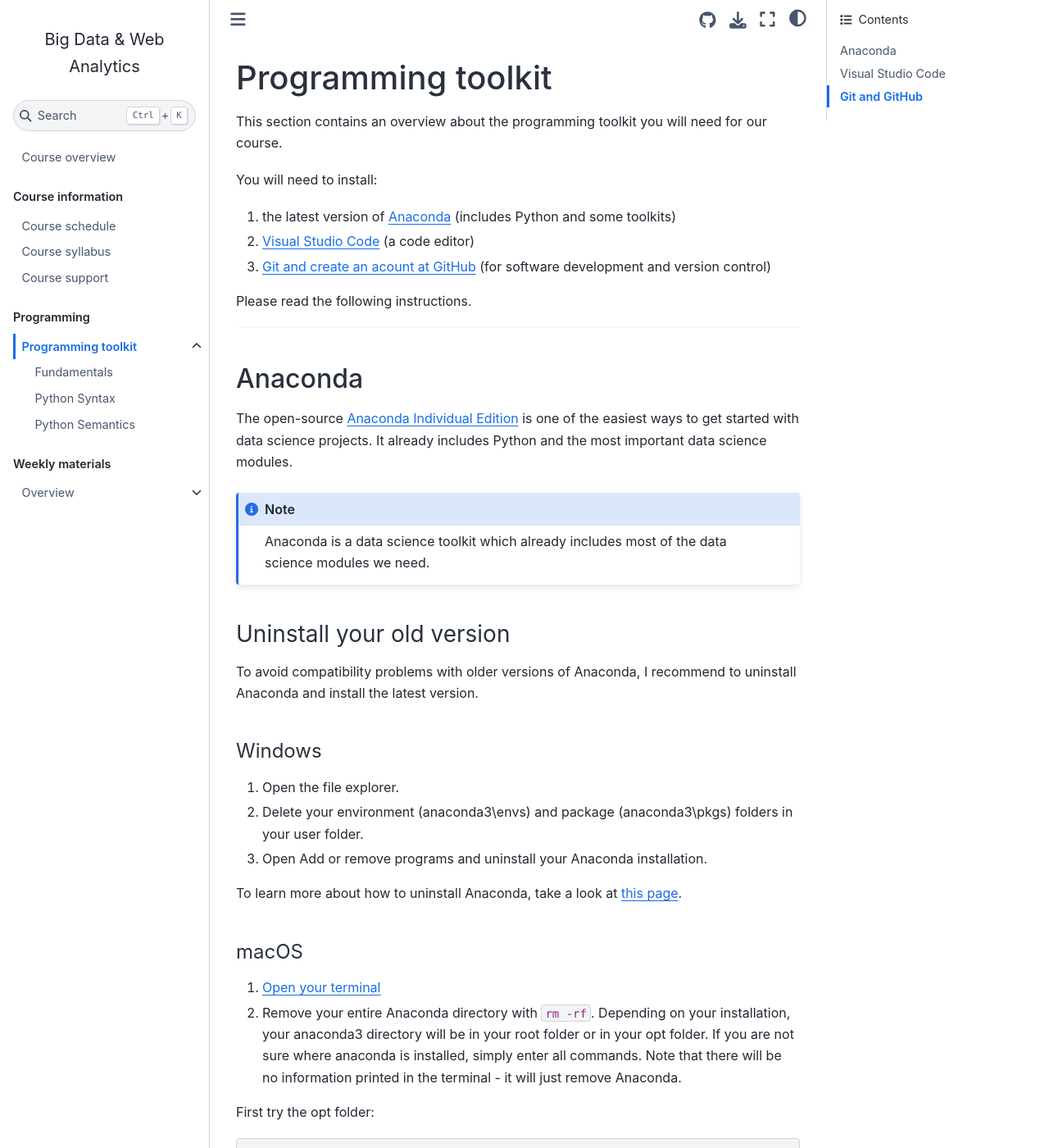
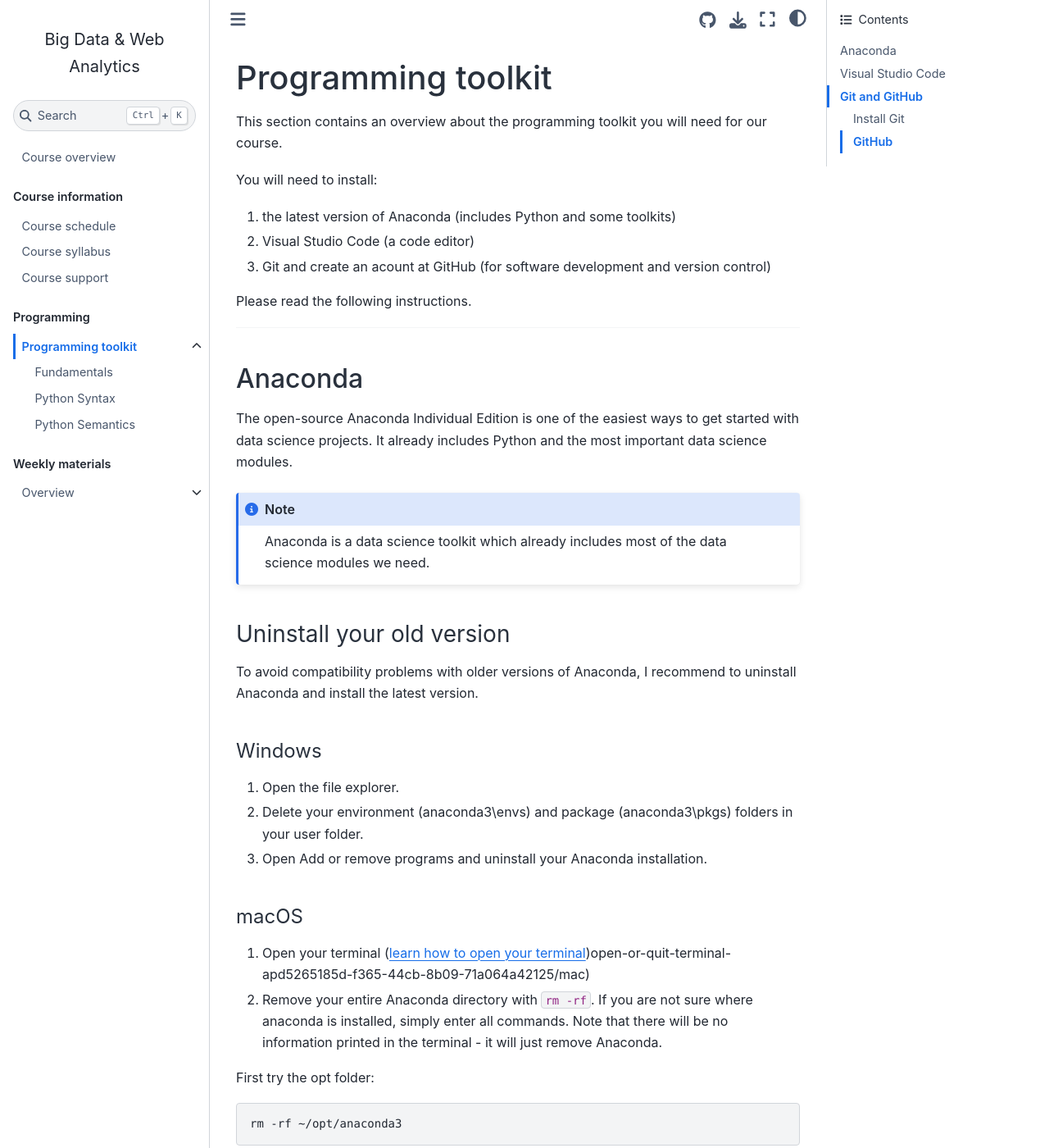
Before and after one commit to om2-ws22/website, a Jupyter Book: the page built from docs/programming-toolkit.md, in a window 1280 px wide and 1400 px high. Shown: the whole window at 82% size. Built offline with Jupyter Book 1.0.4 settings and Sphinx 7.4.7 and the Sphinx Book theme 1.1.4, drawn with Linux system fonts in a browser that asks for light colours; comment, search, counter and statistics services are not loaded; some of the changed text lies outside the part shown.

Commit message:
Update programming-toolkit.md

````diff
--- a/docs/programming-toolkit.md
+++ b/docs/programming-toolkit.md
@@ -4,9 +4,9 @@
 
 You will need to install:
 
-1. the latest version of [Anaconda](anaconda) (includes Python and some toolkits)
-2. [Visual Studio Code](vscode) (a code editor)
-3. [Git and create an acount at GitHub](github) (for software development and version control)
+1. the latest version of Anaconda (includes Python and some toolkits)
+2. Visual Studio Code (a code editor)
+3. Git and create an acount at GitHub (for software development and version control)
 
 Please read the following instructions.
 
@@ -15,7 +15,7 @@
 (anaconda)=
 ## Anaconda
 
-The open-source [Anaconda Individual Edition](https://www.anaconda.com/products/individual) is one of the easiest ways to get started with data science projects. It already includes Python and the most important data science modules.
+The open-source Anaconda Individual Edition is one of the easiest ways to get started with data science projects. It already includes Python and the most important data science modules.
 
 :::{note}
 Anaconda is a data science toolkit which already includes most of the data science modules we need.
@@ -32,12 +32,11 @@
 1. Delete your environment (anaconda3\envs) and package (anaconda3\pkgs) folders in your user folder.
 1. Open Add or remove programs and uninstall your Anaconda installation.
 
-To learn more about how to uninstall Anaconda, take a look at [this page](https://docs.anaconda.com/anaconda/install/uninstall/).
 
 #### macOS
 
-1. [Open your terminal](https://support.apple.com/guide/terminal/open-or-quit-terminal-apd5265185d-f365-44cb-8b09-71a064a42125/mac)
-1. Remove your entire Anaconda directory with `rm -rf`. Depending on your installation, your anaconda3 directory will be in your root folder or in your opt folder. If you are not sure where anaconda is installed, simply enter all commands. Note that there will be no information printed in the terminal - it will just remove Anaconda.
+1. Open your terminal ([learn how to open your terminal](https://support.apple.com/guide/terminal/))open-or-quit-terminal-apd5265185d-f365-44cb-8b09-71a064a42125/mac)
+1. Remove your entire Anaconda directory with `rm -rf`. If you are not sure where anaconda is installed, simply enter all commands. Note that there will be no information printed in the terminal - it will just remove Anaconda.
 
 First try the opt folder:
 
@@ -92,7 +91,7 @@
 > On *Windows* open the Start menu and open the "Anaconda Command Prompt".
 
 
-> On *macOS*: [Open a terminal](https://support.apple.com/guide/terminal/open-or-quit-terminal-apd5265185d-f365-44cb-8b09-71a064a42125/mac)
+> On *macOS*: Open your terminal ([learn how to open your terminal](https://support.apple.com/guide/terminal/))
 
 
 Type this in your terminal to add `conda-forge`:
@@ -120,11 +119,6 @@
 Visual Studio Code is a code editor that can be used with a variety of programming languages including Python.
 :::
 
-<br>
-
-<iframe width="560" height="315" src="https://www.youtube-nocookie.com/embed/KMxo3T_MTvY" title="YouTube video player" frameborder="0" allow="accelerometer; autoplay; clipboard-write; encrypted-media; gyroscope; picture-in-picture" allowfullscreen></iframe>
-
-<br>
 
 ### Installation
 
@@ -173,35 +167,28 @@
 
 If you can't select a kernel (like the so called `base` kernel), try to close and restart VS Code once again.
 
-
+---
 
 (github)=
 ## Git and GitHub
 
 Git is a version control system -- like the “Track Changes” features from Microsoft Word with many more additional features.
 
-[GitHub](https://github.com/) is a provider of internet hosting for software development and version control using Git.
+GitHub is a provider of internet hosting for software development and version control using Git.
 
 :::{note}
 We will use GitHub as a platform for web hosting and collaboration.
 :::
 
-- Git can be used to store content
-- Code can be changed and other developers can add code in parallel.
-- Git has a remote repository which is stored in a server and a local repository which is stored in the computer of each developer.
-
-<br>
-
-<iframe width="560" height="315" src="https://www.youtube.com/embed/w3jLJU7DT5E" title="YouTube video player" frameborder="0" allow="accelerometer; autoplay; clipboard-write; encrypted-media; gyroscope; picture-in-picture" allowfullscreen></iframe>
-
-<br>
+### Install Git
 
 <br>
 
 > On *Windows* open the Start menu and open the "Anaconda Command Prompt".
 
 
-> On *macOS*: [Open a terminal](https://support.apple.com/guide/terminal/open-or-quit-terminal-apd5265185d-f365-44cb-8b09-71a064a42125/mac)
+> On *macOS*: Open your terminal ([learn how to open your terminal](https://support.apple.com/guide/terminal/))
+
 
 
 ```bash
@@ -222,11 +209,13 @@
   - Option 3: Install [Git with the help of homebrew](https://git-scm.com/download/mac).
 
 
-- 💾 Windows: [Download Git](https://git-scm.com/download/win). You can follow [these instructions](https://www.heise.de/tipps-tricks/Git-auf-Windows-installieren-und-einrichten-5046134.html) to learn which options to choose during the installation process. When you are asked which editor you want to use, choose Visual Stuido Code)
+- 💾 Windows: [Download Git](https://git-scm.com/download/win). You can follow [these instructions](https://www.heise.de/tipps-tricks/Git-auf-Windows-installieren-und-einrichten-5046134.html) to learn which options to choose during the installation process. When you are asked which editor you want to use, choose Visual Studio Code)
 
 
 ```
 
+
+### GitHub
 
 You also need a free GitHub-account for our course. Please follow the instructions below (*in case you already have a GitHub account: please add your HdM-email address to your account*):
 
````
